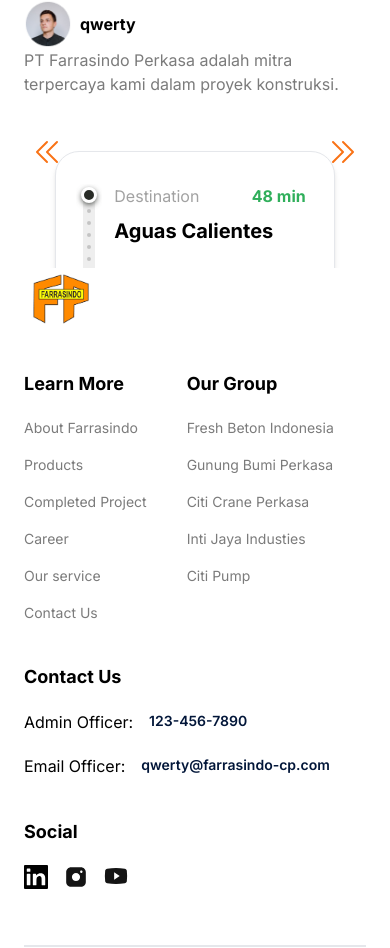
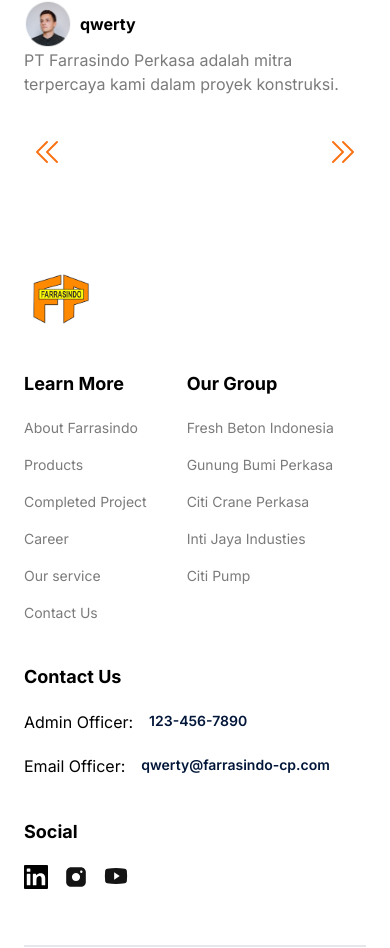
Before and after one commit to github-fplimax/fp, a Next.js app: page / in a window 390 px wide. Shown: the part 2337-3285 px from the top of the page. Built offline with nearby package versions, Linux system fonts and the light colour scheme.

Commit message:
hide images in mobile

```diff
--- a/components/Guide.tsx
+++ b/components/Guide.tsx
@@ -91,7 +91,7 @@
           className="w-full object-cover object-center 2xl:rounded-5xl"
         /> */}
 
-        <div className="absolute flex bg-white py-8 pl-5 pr-7 gap-3 rounded-3xl border shadow-md md:left-[5%] lg:top-20">
+        {/* <div className="absolute flex bg-white py-8 pl-5 pr-7 gap-3 rounded-3xl border shadow-md md:left-[5%] lg:top-20">
           <Image
             src="/meter.svg"
             alt="meter"
@@ -115,7 +115,7 @@
               </h4>
             </div>
           </div>
-        </div>
+        </div> */}
       </div>
     </section>
   );
```
